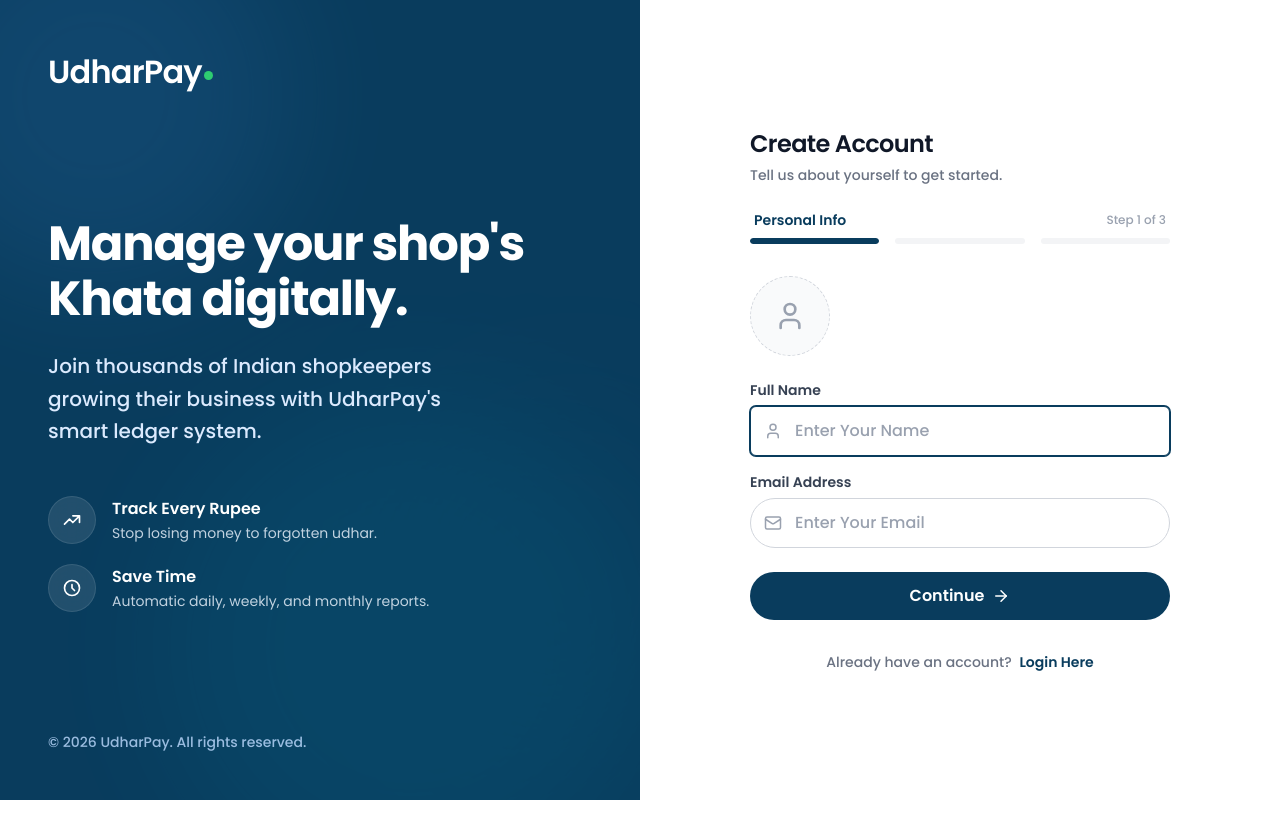
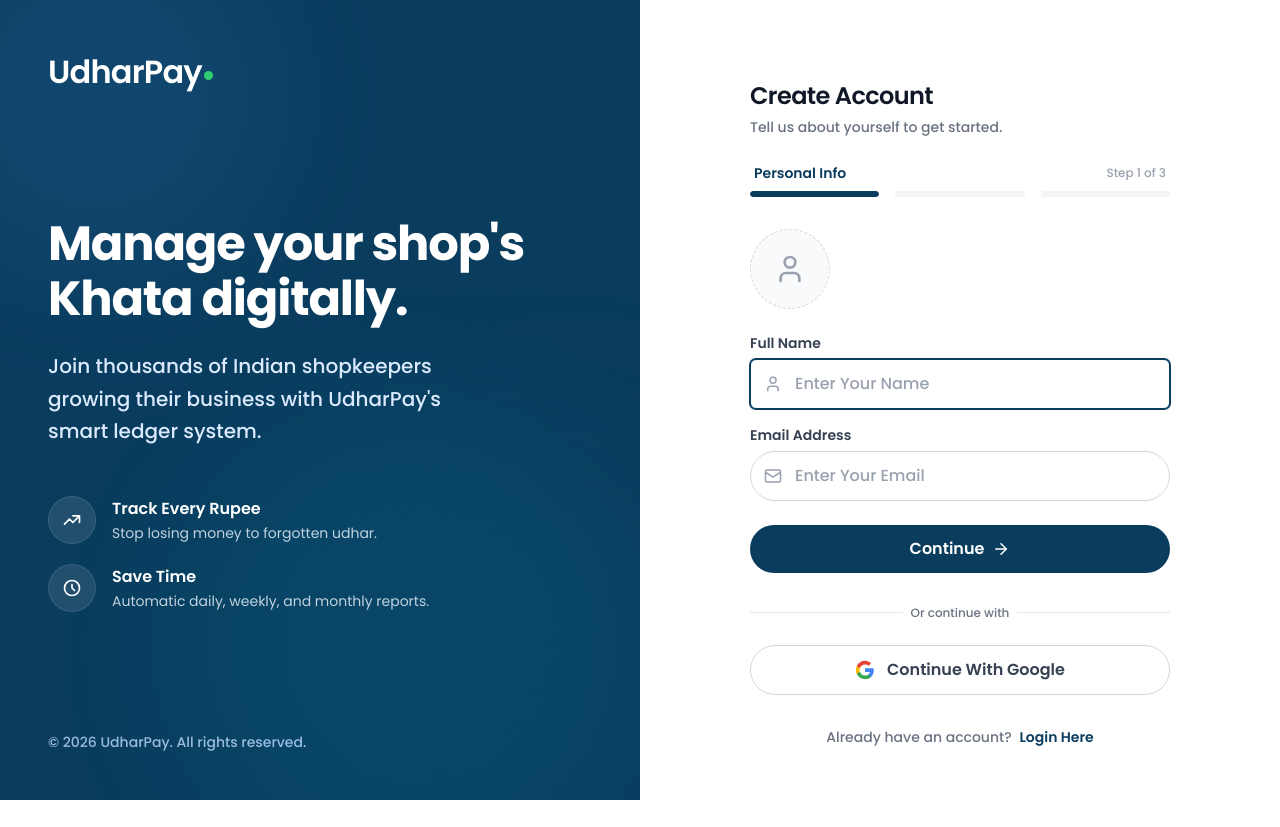
Before and after one commit to erankit011/BillPay_Frontend, a React (Vite) app: page /register in a window 1280 px wide. Before the commit the page ends 800 px from the top, so only its background shows below. Built offline with nearby package versions, Linux system fonts and the light colour scheme; no server answers.

Commit message:
Add: google auth with passport js and fix profile image issues

```diff
--- a/src/components/layout/MainLayout.jsx
+++ b/src/components/layout/MainLayout.jsx
@@ -144,6 +144,12 @@
   };
 
   const closeSidebar = () => setSidebarOpen(false);
+
+  const getImageUrl = (imagePath) => {
+    if (!imagePath) return null;
+    if (imagePath.startsWith('http')) return imagePath;
+    return `${BASE_URL}${imagePath}`;
+  };
 
   return (
     <div className="min-h-screen bg-[#F5F5F5]">
@@ -426,9 +432,10 @@
             {user?.profileImage && user.profileImage !== 'no-photo.jpg' ? (
               <div className="w-9 h-9 sm:w-10 sm:h-10 rounded-full overflow-hidden active:scale-95 cursor-pointer ring-1 ring-gray-200 flex-shrink-0">
                 <img
-                  src={`${BASE_URL}${user.profileImage}`}
+                  src={getImageUrl(user.profileImage)}
                   alt="Profile"
                   className="w-full h-full object-cover"
+                  referrerPolicy="no-referrer"
                 />
               </div>
             ) : (
--- a/src/pages/Login.jsx
+++ b/src/pages/Login.jsx
@@ -160,9 +160,8 @@
           </div>
         </div>
 
-        <button
-          type="button"
-          onClick={() => {}}
+        <a
+          href={`${import.meta.env.VITE_API_URL}/auth/google`}
           className="mt-4 sm:mt-6 w-full cursor-pointer py-2.5 sm:py-3 bg-white border border-gray-300 text-gray-700 hover:bg-gray-50 rounded-full font-semibold text-sm sm:text-base flex items-center justify-center gap-2 sm:gap-3 transition-all active:scale-[0.98]"
         >
           <svg className="w-4 h-4 sm:w-5 sm:h-5" viewBox="0 0 24 24">
@@ -172,7 +171,7 @@
             <path d="M12 5.38c1.62 0 3.06.56 4.21 1.64l3.15-3.15C17.45 2.09 14.97 1 12 1 7.7 1 3.99 3.47 2.18 7.07l3.66 2.84c.87-2.6 3.3-4.53 6.16-4.53z" fill="#EA4335"/>
           </svg>
           {t('Continue With Google')}
-        </button>
+        </a>
 
         {/* Bottom Actions */}
         <div className="mt-6 sm:mt-8 text-center text-xs sm:text-sm">
--- a/src/pages/Profile.jsx
+++ b/src/pages/Profile.jsx
@@ -78,6 +78,12 @@
   const API_URL = import.meta.env.VITE_API_URL || 'http://localhost:5000/api/v1';
   const BASE_URL = API_URL.replace('/api/v1', '');
 
+  const getImageUrl = (imagePath) => {
+    if (!imagePath) return null;
+    if (imagePath.startsWith('http')) return imagePath;
+    return `${BASE_URL}${imagePath}`;
+  };
+
   return (
     <div className="w-full space-y-6 md:space-y-8 lg:space-y-10 xl:space-y-12">
       <div className="animate-fade-in">
@@ -92,7 +98,7 @@
               <div className="relative animate-scale-in" style={{ animationDelay: '200ms' }}>
                 <div className="w-20 h-20 md:w-24 md:h-24 lg:w-28 lg:h-28 rounded-full bg-[#E5E7EB] text-[#093C5D] flex items-center justify-center text-2xl md:text-3xl lg:text-4xl font-semibold border-4 border-white shadow-lg overflow-hidden transition-transform hover:scale-105">
                   {user?.profileImage && user.profileImage !== 'no-photo.jpg' ? (
-                    <img src={`${BASE_URL}${user.profileImage}`} alt="Profile" className="w-full h-full object-cover" />
+                    <img src={getImageUrl(user.profileImage)} alt="Profile" className="w-full h-full object-cover" referrerPolicy="no-referrer" />
                   ) : (
                     user?.name?.charAt(0).toUpperCase() || 'U'
                   )}
--- a/src/pages/Register.jsx
+++ b/src/pages/Register.jsx
@@ -322,6 +322,31 @@
         )}
       </form>
 
+      {/* Social Auth */}
+      <div className="mt-6 sm:mt-8">
+        <div className="relative">
+          <div className="absolute inset-0 flex items-center">
+            <div className="w-full border-t border-gray-200"></div>
+          </div>
+          <div className="relative flex justify-center text-[11px] sm:text-xs">
+            <span className="px-2 bg-white text-gray-500 font-medium">{t('Or continue with')}</span>
+          </div>
+        </div>
+
+        <a
+          href={`${import.meta.env.VITE_API_URL}/auth/google`}
+          className="mt-4 sm:mt-6 w-full cursor-pointer py-2.5 sm:py-3 bg-white border border-gray-300 text-gray-700 hover:bg-gray-50 rounded-full font-semibold text-sm sm:text-base flex items-center justify-center gap-2 sm:gap-3 transition-all active:scale-[0.98]"
+        >
+          <svg className="w-4 h-4 sm:w-5 sm:h-5" viewBox="0 0 24 24">
+            <path d="M22.56 12.25c0-.78-.07-1.53-.2-2.25H12v4.26h5.92c-.26 1.37-1.04 2.53-2.21 3.31v2.77h3.57c2.08-1.92 3.28-4.74 3.28-8.09z" fill="#4285F4"/>
+            <path d="M12 23c2.97 0 5.46-.98 7.28-2.66l-3.57-2.77c-.98.66-2.23 1.06-3.71 1.06-2.86 0-5.29-1.93-6.16-4.53H2.18v2.84C3.99 20.53 7.7 23 12 23z" fill="#34A853"/>
+            <path d="M5.84 14.09c-.22-.66-.35-1.36-.35-2.09s.13-1.43.35-2.09V7.07H2.18C1.43 8.55 1 10.22 1 12s.43 3.45 1.18 4.93l2.85-2.22.81-.62z" fill="#FBBC05"/>
+            <path d="M12 5.38c1.62 0 3.06.56 4.21 1.64l3.15-3.15C17.45 2.09 14.97 1 12 1 7.7 1 3.99 3.47 2.18 7.07l3.66 2.84c.87-2.6 3.3-4.53 6.16-4.53z" fill="#EA4335"/>
+          </svg>
+          {t('Continue With Google')}
+        </a>
+      </div>
+
       {/* Bottom Actions */}
       <div className="mt-6 sm:mt-8 text-center text-xs sm:text-sm">
         <span className="text-gray-500 font-medium">{t("Already have an account?")} <Link to="/login" className="text-[#093C5D] font-semibold cursor-pointer ml-1 hover:underline">{t("Login Here")}</Link></span>
```
